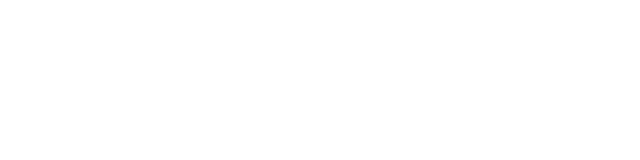
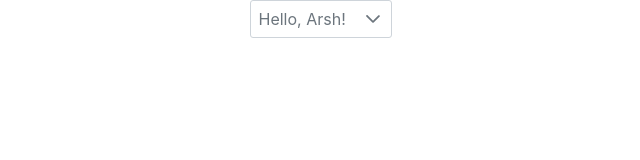
Before and after one commit to NorimaConsulting/training-and-onboarding, a React (Vite) app in the folder webapp/: page /test in a window 1280 px wide. Before the commit this address had no page. Shown: the top 160 px of the page, without its empty margins (319-959 px from the left). Built offline with nearby package versions, Linux system fonts and the light colour scheme.

Commit message:
added login/logout component with the respective routes

```diff
--- a/webapp/src/App.css
+++ b/webapp/src/App.css
@@ -40,3 +40,7 @@
 button {
   font-size: calc(10px + 2vmin);
 }
+
+.link {
+  text-decoration: none;
+}
--- a/webapp/src/App.tsx
+++ b/webapp/src/App.tsx
@@ -4,6 +4,7 @@
 import CreatedBy from './pages/CreatedBy';
 import ReactDefaultApp from './ReactDefaultApp';
 import ButtonArsh from './components/atoms/ButtonArsh';
+import Login from './components/molecules/Login';
 
 /**
  * This is the main App component. If this starts getting too big, remember to refactor and nest things!
@@ -20,6 +21,14 @@
           <Route path=":displayName" element={<CreatedBy />} />
         </Route>
         <Route path="/newbie" element={<ButtonArsh />} />
+
+        <Route
+          path="/test"
+          element={<Login user={{ name: 'Arsh', isLoggedIn: true }} />}
+        />
+        <Route path="/login" />
+        <Route path="/logout" />
+        <Route path="/profile" />
       </Routes>
     </div>
   );
--- /dev/null
+++ b/webapp/src/components/molecules/Login.tsx
@@ -0,0 +1,43 @@
+import React, { useState } from 'react';
+import { Button } from 'primereact/button';
+import { Dropdown } from 'primereact/dropdown';
+import { Link } from 'react-router-dom';
+import 'primereact/resources/themes/saga-blue/theme.css';
+import 'primereact/resources/primereact.min.css';
+
+const loggedInDropdown = [
+  { label: 'View profile', value: '/profile' },
+  { label: 'Logout', value: '/logout' },
+];
+
+export interface LoginProps {
+  user: {
+    name?: string;
+    isLoggedIn: boolean;
+  };
+}
+
+export default function Login(props: LoginProps) {
+  const [loggedIn] = useState(props.user.isLoggedIn);
+
+  if (!loggedIn) {
+    return (
+      <Link className="link" to={'/login'}>
+        <Button label="Login" />
+      </Link>
+    );
+  } else {
+    return (
+      <>
+        <Dropdown
+          value={'LID'}
+          options={loggedInDropdown}
+          onChange={(e) => {
+            location.href = e.value;
+          }}
+          placeholder={`Hello, ${props.user.name}!`}
+        />
+      </>
+    );
+  }
+}
```
